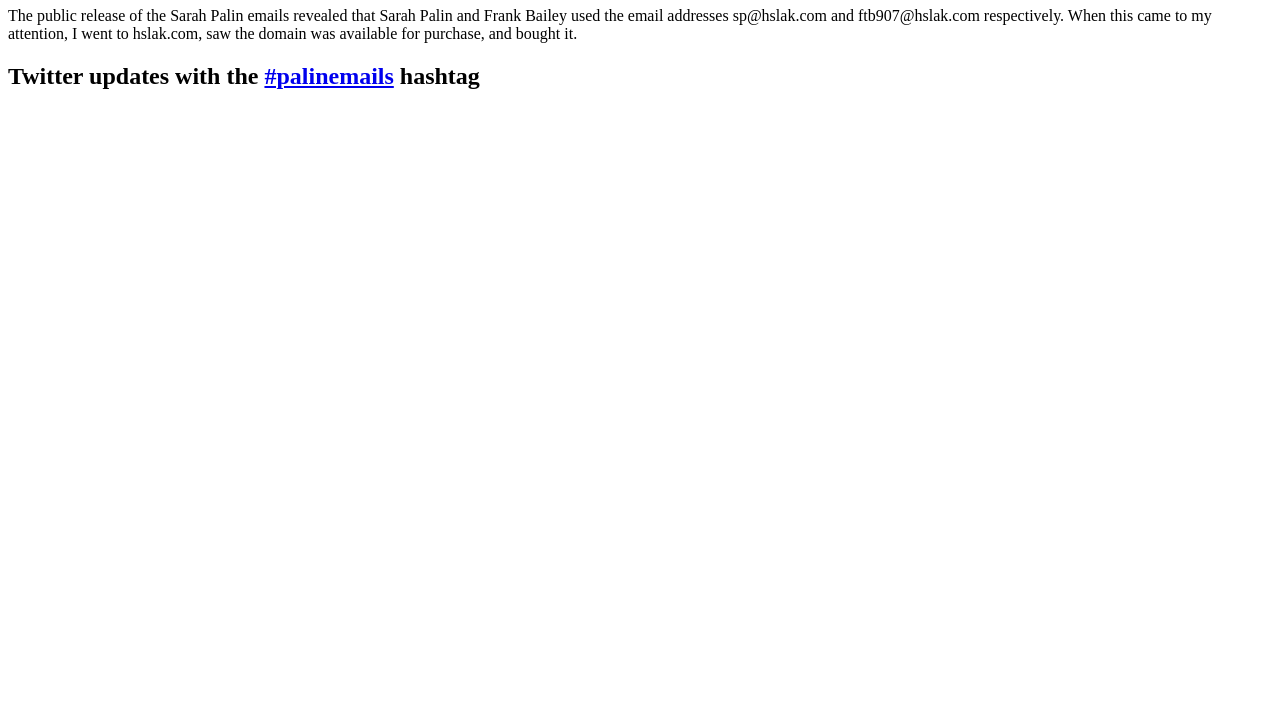
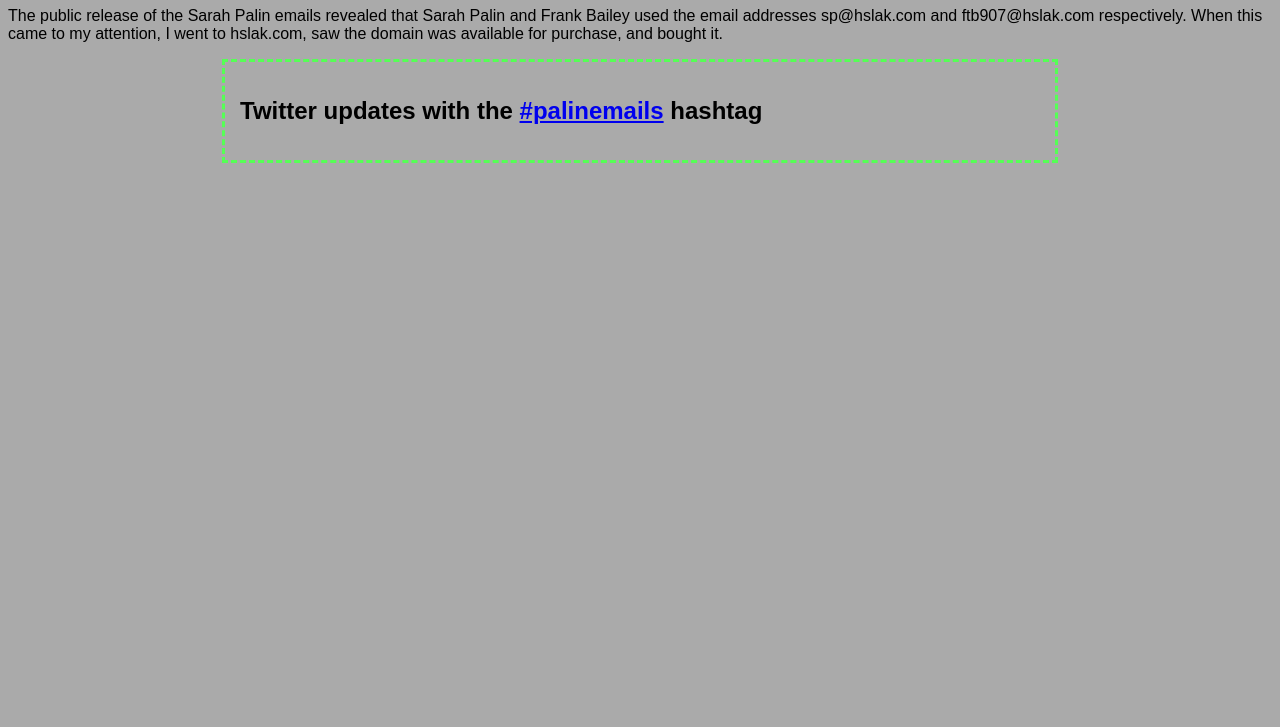
Before and after one commit to zippy1981/hslak.com, a plain HTML site: page index.html in a window 1280 px wide. Shown: the part 73-800 px from the top of the page. Drawn offline with Linux system fonts and the light colour scheme; a script that the page names is missing.

Commit message:
Added a basic stylesheet.

```diff
--- /dev/null
+++ b/hslak.css
@@ -0,0 +1,19 @@
+body
+{
+    background-color: #AAAAAA;
+    color: #000000;
+    font-family: Sans-Serif;
+}
+#palinemails-twitter p
+{
+    font-family: serif,Times New Roman;
+}
+#palinemails-twitter
+{
+    margin-left: auto;
+    margin-right: auto;
+    border: 3px dashed #55FF55;
+    width: 800px;
+    max-width: 90%;
+    padding: 15px;
+}
--- a/index.html
+++ b/index.html
@@ -19,7 +19,11 @@
 <html xmlns="http://www.w3.org/1999/xhtml">
 <head>
     <title>Welcome to the new HSLAK.com</title>
-    <!-- TODO: Replace my crappy library with something like datejs. If necessary submit patches to make said library do what I need. -->
+    <link rel="stylesheet" type="text/css" href="hslak.css" />
+    <!--
+        TODO: Replace my crappy date library with something like datejs (http://www.datejs.com/).
+        If necessary submit patches to make said library do what I need.
+    -->
     <script type="text/javascript" src="zippyDate.js"></script>
     <script type="text/javascript" src="twitter-text-1.4.2.js"></script>
     <script type="text/javascript" src="http://www.google.com/jsapi?key=ABQIAAAAossbVEydnkmUzBFIlkF1qhSQLH-un6ND5seG1MxomE8gjr8ecxTADiRfr7S42K9uaUm5cIvP7AVBEg"></script>
```
